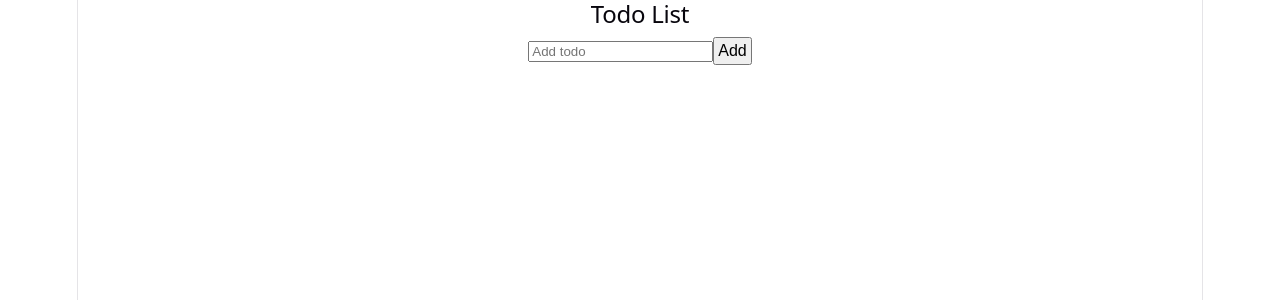
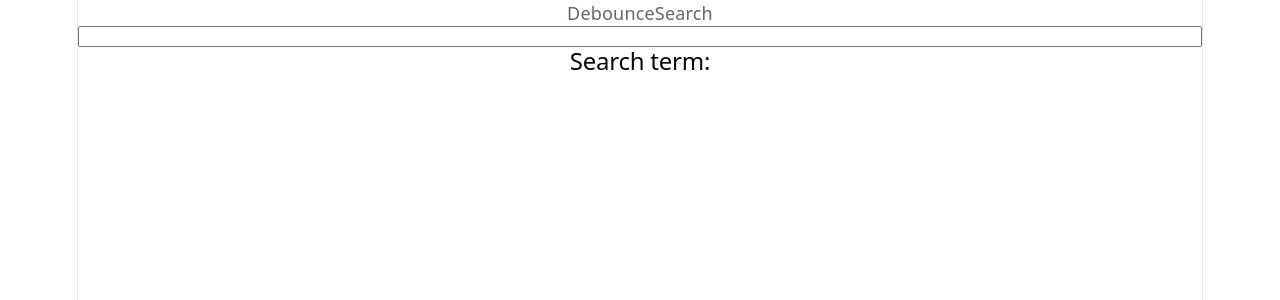
Before and after one commit to locbuigia/Learning-Project, a React (Vite) app: page / in a window 1280 px wide. Shown: the top 300 px of the page. Built offline with nearby package versions, Linux system fonts and the light colour scheme.

Commit message:
Added Debounce Search component

```diff
--- a/src/App.tsx
+++ b/src/App.tsx
@@ -1,11 +1,13 @@
 import CounterComponent from "./components/CounterComponent";
+import DebounceSearch from "./components/DebounceSearch";
 import TodoList from "./components/TodoList";
 
 function App() {
   return (
     <>
       {/* <CounterComponent /> */}
-      <TodoList />
+      {/* <TodoList /> */}
+      <DebounceSearch />
     </>
   );
 }
--- /dev/null
+++ b/src/components/DebounceSearch.tsx
@@ -0,0 +1,41 @@
+import React, { useEffect, useState } from "react";
+
+const useDebounce = (value: string, delay: number) => {
+  const [debouncedValue, setDebouncedValue] = useState(value);
+
+  useEffect(() => {
+    const handler = setTimeout(() => {
+      setDebouncedValue(value);
+    }, delay);
+
+    return () => {
+      clearTimeout(handler);
+    };
+  }, [value, delay]);
+
+  return debouncedValue;
+};
+
+const DebounceSearch = () => {
+  const [searchTerm, setSearchTerm] = useState("");
+  const debounceValue = useDebounce(searchTerm, 500);
+
+  useEffect(() => {
+    debounceValue.length > 0 &&
+      console.log("Fetch API with search term:", debounceValue);
+  }, [debounceValue]);
+
+  const handleTextChanged = (e: React.ChangeEvent<HTMLInputElement>) => {
+    setSearchTerm(e.target.value);
+  };
+
+  return (
+    <>
+      <div>DebounceSearch</div>
+      <input type="text" value={searchTerm} onChange={handleTextChanged} />
+      <h2>Search term: {debounceValue}</h2>
+    </>
+  );
+};
+
+export default DebounceSearch;
```
